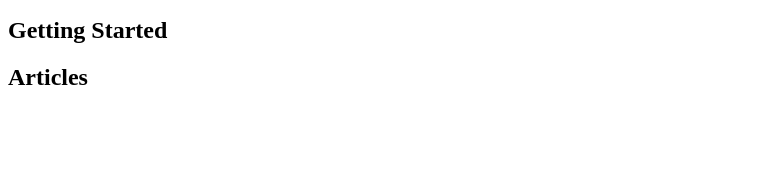
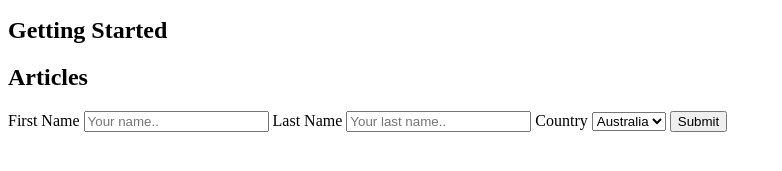
Before and after one commit to sydstrr/Graphic-Girlies-Project, a plain HTML site: page index.html in a window 1280 px wide. Shown: the part 333-504 px from the top of the page, without its empty margins (0-782 px from the left). Drawn offline with Linux system fonts and the light colour scheme; files that its build step writes are made by us from their sources; files whose address does not match are found by name.

Commit message:
Update index.html

```diff
--- a/index.html
+++ b/index.html
@@ -30,7 +30,22 @@
        <h2>Articles</h2>
     </section>
     <footer>
+      <form action="/action_page.php">
+  <label for="fname">First Name</label>
+  <input type="text" id="fname" name="firstname" placeholder="Your name..">
 
+  <label for="lname">Last Name</label>
+  <input type="text" id="lname" name="lastname" placeholder="Your last name..">
+
+  <label for="country">Country</label>
+  <select id="country" name="country">
+    <option value="australia">Australia</option>
+    <option value="canada">Canada</option>
+    <option value="usa">USA</option>
+  </select>
+
+  <input type="submit" value="Submit">
+</form>
     </footer>
   </body>
 </html>
```
